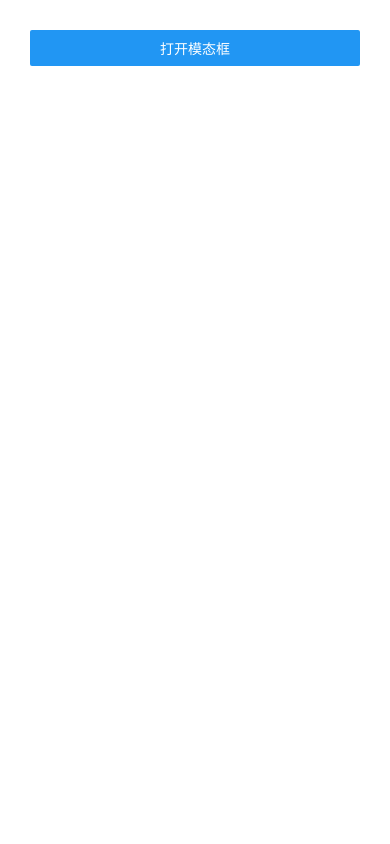
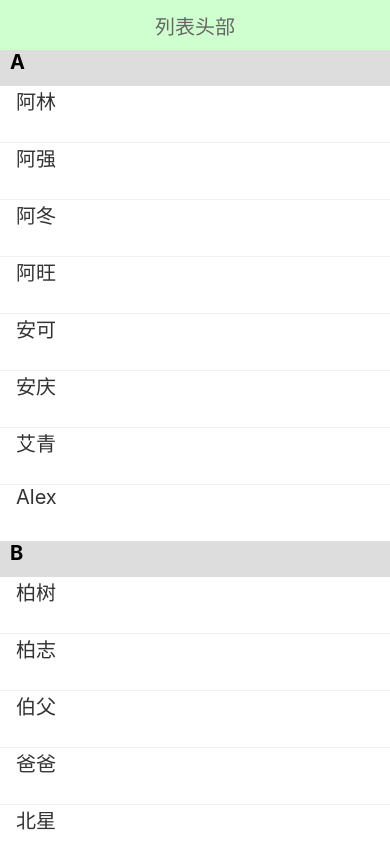
Before and after one commit to webopenfathers/RNDemo, a React Native app: screen / in a window 390 px wide. Shown: the top 844 px of the page. Built offline with nearby package versions, Linux system fonts and the light colour scheme.

Commit message:
2025 7-31 11:54  StatusBar 适配状态栏

```diff
--- a/App.tsx
+++ b/App.tsx
@@ -26,8 +26,9 @@ import {
 // import ScrollViewDemo from './src/components/ScrollViewDemo';
 // import FlatListDemo from './src/components/FlatListDemo';
 // import SectionListDemo from './src/components/SectionListDemo';
+// import ModalDemo from './src/components/ModalDemo';
 
-import ModalDemo from './src/components/ModalDemo';
+import StatusBarDemo from './src/components/StatusBarDemo';
 
 function App() {
   const isDarkMode = useColorScheme() === 'dark';
@@ -49,7 +50,8 @@ function App() {
         {/* <ScrollViewDemo /> */}
         {/* <FlatListDemo /> */}
         {/* <SectionListDemo /> */}
-        <ModalDemo />
+        {/* <ModalDemo /> */}
+        <StatusBarDemo />
       </View>
     </SafeAreaView>
   );
--- /dev/null
+++ b/src/components/StatusBarDemo.jsx
@@ -0,0 +1,144 @@
+import React, { useRef } from 'react';
+
+import { View, StyleSheet, Text, SectionList, StatusBar } from 'react-native';
+import { SectionData } from '../constants/Data';
+
+// StatusBar 适配状态栏
+
+// 一：barStyle 内容深浅模式(文字颜色)
+// dark-content 暗色
+// light-content 亮色
+// default 透明
+
+// 二：backgroundColor 背景颜色
+
+// 三：animated 动画切换
+
+// 四：transucent 透明悬浮(页面元素会透过状态栏显示)
+
+// 五：hidden 隐藏状态栏
+
+// 六：api
+// setBackgroundColor 设置背景颜色
+// setBarStyle(barStyle, animated) // 设置内容深浅模式(文字颜色)
+// setTranslucent(translucent, animated) // 设置透明悬浮
+// setHidden(hidden, animation) // 隐藏状态栏
+
+const StatusBarDemo = () => {
+  const statusBarRef = useRef(null);
+  const renderItem = ({ item, index, section }) => {
+    return <Text style={styles.txt}>{item}</Text>;
+  };
+
+  const ListHeader = (
+    <View style={styles.header}>
+      <Text style={styles.extraTxt}>列表头部</Text>
+    </View>
+  );
+  const ListFooter = (
+    <View style={[styles.header, styles.footer]}>
+      <Text style={styles.extraTxt}>列表尾部</Text>
+    </View>
+  );
+
+  const renderSectionHeader = ({ section }) => {
+    return <Text style={styles.sectionHeader}>{section.type}</Text>;
+  };
+
+  const separatorComponent = () => <View style={styles.separator} />;
+
+  return (
+    <View style={[styles.root, { paddingTop: StatusBar.currentHeight }]}>
+      <StatusBar
+        ref={statusBarRef}
+        barStyle="dark-content"
+        backgroundColor="transparent"
+        animated={true}
+        transucent={true}
+        hidden={false}
+      />
+      <SectionList
+        style={styles.sectionList}
+        sections={SectionData}
+        renderItem={renderItem}
+        ListFooterComponent={ListFooter}
+        ListHeaderComponent={ListHeader}
+        renderSectionHeader={renderSectionHeader}
+        keyExtractor={(item, index) => `${item}-${index}`}
+        contentContainerStyle={styles.containerStyle}
+        showsVerticalScrollIndicator={false}
+        onScroll={e => {
+          console.log(`onScroll: ${e.nativeEvent.contentOffset.y}`);
+        }}
+        keyboardDismissMode="on-drag"
+        keyboardShouldPersistTaps="handled"
+        ItemSeparatorComponent={separatorComponent}
+        stickySectionHeadersEnabled={true}
+      />
+    </View>
+  );
+};
+
+export default StatusBarDemo;
+
+const styles = StyleSheet.create({
+  root: {
+    width: '100%',
+    height: '100%',
+  },
+
+  sectionList: {
+    width: '100%',
+    height: '100%',
+  },
+
+  txt: {
+    width: '100%',
+    height: 56,
+    fontSize: 20,
+    paddingLeft: 16,
+    color: '#333',
+    textAlignVertical: 'center',
+  },
+
+  containerStyle: {
+    // paddingTop: 20,
+    // paddingHorizontal: 10,
+    backgroundColor: '#fff',
+  },
+
+  header: {
+    width: '100%',
+    height: 50,
+    backgroundColor: '#00ff0030',
+    justifyContent: 'center',
+    alignItems: 'center',
+  },
+
+  footer: {
+    backgroundColor: '#ff000030',
+  },
+
+  extraTxt: {
+    fontSize: 20,
+    textAlign: 'center',
+    textAlignVertical: 'center',
+    color: '#666',
+  },
+
+  sectionHeader: {
+    width: '100%',
+    height: 36,
+    backgroundColor: '#DDDDDD',
+    textAlignVertical: 'center',
+    paddingLeft: 10,
+    fontSize: 20,
+    fontWeight: 'bold',
+  },
+
+  separator: {
+    width: '100%',
+    height: 1,
+    backgroundColor: '#f0f0f0',
+  },
+});
```
